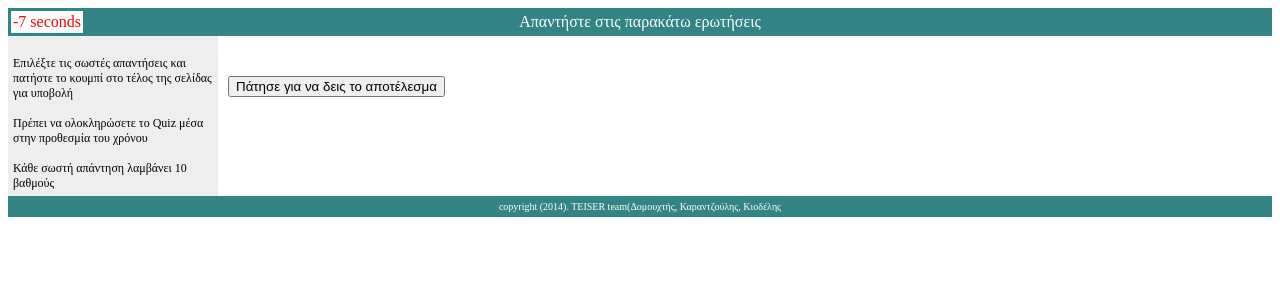
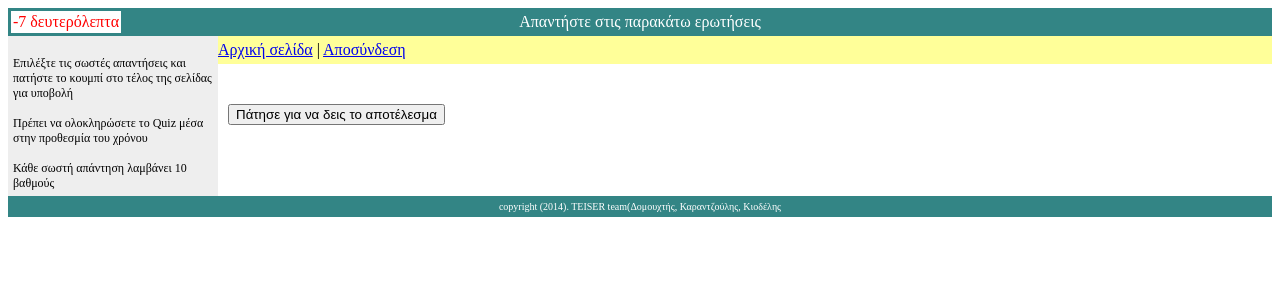
Before and after one commit to filcar/projectquiz, a PHP site: page /user/questions.php in a window 1280 px wide. Shown: the top 300 px of the page. Run offline with PHP 8.4, Linux system fonts and the light colour scheme; a user stored in the database is signed in; data comes from the database, SQL or seed files in the repository; data that the repository does not hold is empty.

Commit message:
Add menu.php and css

```diff
--- a/projectQuiz/layout/menu.php
+++ b/projectQuiz/layout/menu.php
@@ -2,6 +2,6 @@
 
 if(!isset($_SESSION["username"]))$hiden = "class='hidden'";
 echo "<a href='./index.php'>Αρχική σελίδα</a> | <a "
-.$hiden. "href='./includes/logout.php'>Αποσύνδεση</a>";
+.$hiden. "href='../includes/logout.php'>Αποσύνδεση</a>";
 
-       ?>
+?>
--- a/projectQuiz/user/index.php
+++ b/projectQuiz/user/index.php
@@ -37,6 +37,9 @@ echo "	</select>
 	<input type='submit' value='Ξεκίνα το Quiz' />
 </form>
 </div>
+        <div id='menu'>";
+        include ("../layout/menu.php");
+        echo "</div>
 <div id='footer'>";include "../layout/footer.php";echo "</div>
 </body>
 </html>
--- a/projectQuiz/user/questions.php
+++ b/projectQuiz/user/questions.php
@@ -20,7 +20,7 @@ echo"<!DOCTYPE html PUBLIC \"-//W3C//DTD XHTML 1.0 Strict//EN\" \"http://www.w3.
       function setCountDown ()
         {
         seconds--;
-        document.getElementById("remain").innerHTML = seconds+" seconds";
+        document.getElementById("remain").innerHTML = seconds+" δευτερόλεπτα";
         SD=window.setTimeout( "setCountDown()", 1000 );
         if (seconds == '00') { seconds = "00"; window.clearTimeout(SD);
             window.alert("Ο χρόνος δυστυχώς έληξε. Πάτα OK για να συνεχίσεις!"); // change timeout message as required
@@ -35,8 +35,11 @@ echo "</head>
 <div id='remain'>"; echo "$remainingSeconds seconds"; echo "</div>
 <div id='header'>Απαντήστε στις παρακάτω ερωτήσεις</div>
 <div id=nav_user><br/>Επιλέξτε τις σωστές απαντήσεις και πατήστε το κουμπί στο τέλος της σελίδας για υποβολή <br/>
-<br/>Πρέπει να ολοκληρώσετε το Quiz μέσα στην προθεσμία του χρόνου<br/><br/>
-Κάθε σωστή απάντηση λαμβάνει 10 βαθμούς<br/></div>
+    <br/>Πρέπει να ολοκληρώσετε το Quiz μέσα στην προθεσμία του χρόνου<br/><br/>
+     Κάθε σωστή απάντηση λαμβάνει 10 βαθμούς<br/></div>
+<div id='menu'>";
+        include ("../layout/menu.php");
+echo "</div>
 <div id=section_user>
 ";
 $ids = array();
```
